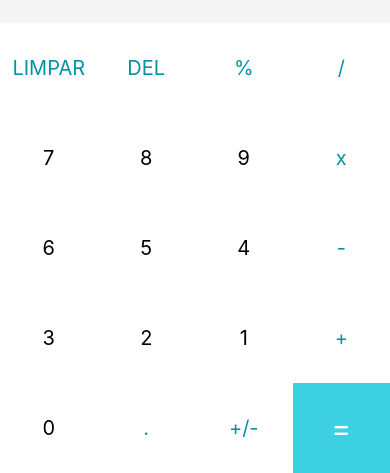
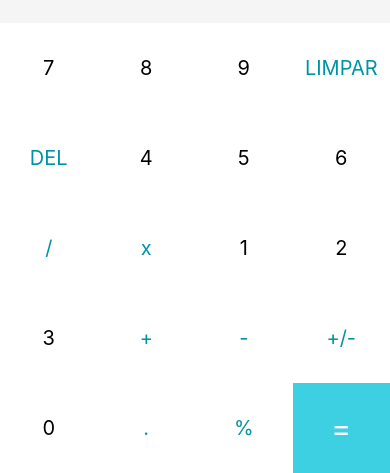
Before and after one commit to rog85/SENAC-Calculadora, a React Native app: screen / in a window 390 px wide. Shown: the part 371-844 px from the top of the page. Built offline with nearby package versions, Linux system fonts and the light colour scheme.

Commit message:
Ajusta posições dos itens do layout

```diff
--- a/App.js
+++ b/App.js
@@ -4,7 +4,7 @@ import { StyleSheet, Text, View, TouchableOpacity, Button } from 'react-native';
 
 export default function App() {
   // Mapeamento de teclas
-  const buttons = ['LIMPAR', 'DEL', '%', '/', 7, 8, 9, "x", 6, 5, 4, '-', 3, 2, 1, '+', 0, '.', '+/-', '=']
+  const buttons = [7, 8, 9, 'LIMPAR', 'DEL', 4, 5, 6, '/', 'x', 1, 2, 3, '+', '-', '+/-', 0, '.', '%', '=']
 
   const [currentNumber, setCurrentNumber] = useState("")
   const [lastNumber, setLastNumber] = useState("")
```
